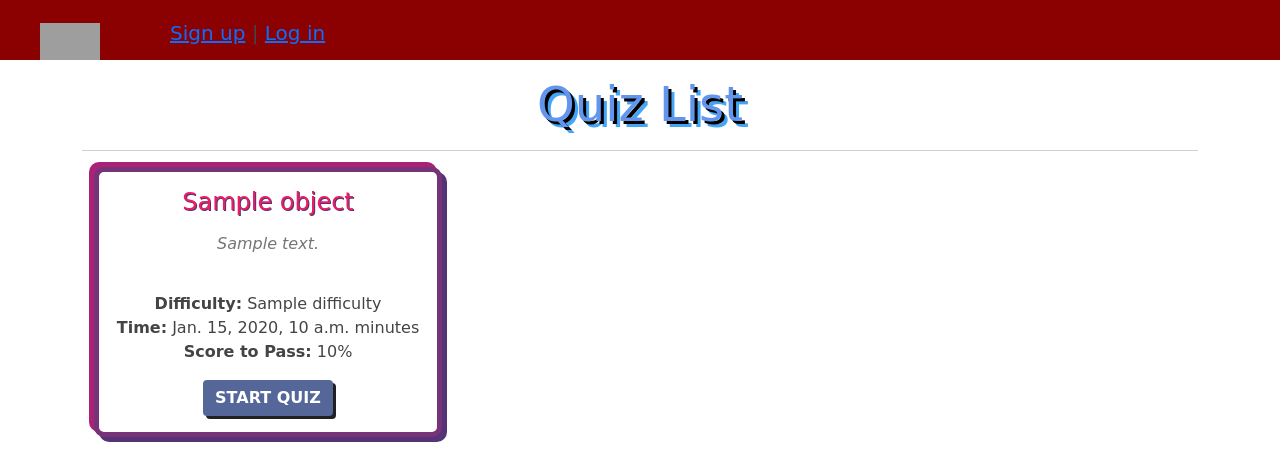
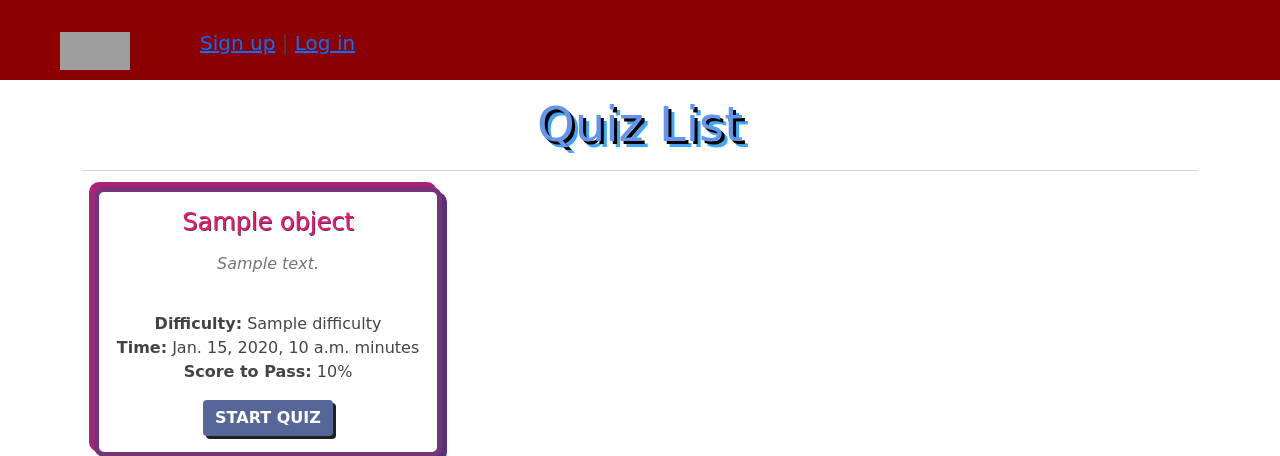
Before and after one commit to youngroma/Quiz-web-app, a Django app: template quizes/templates/quizes/main.html in a window 1280 px wide. Shown: the top 456 px of the page. Run offline with Django 3.2, Linux system fonts and the light colour scheme; the template is opened without the code that fills it: most values are stand-ins (such as "Sample title", 1, 10 or a date in 2020); grey boxes are pictures that could not be loaded.

Commit message:
changed styles for logo

```diff
--- a/static/style.css
+++ b/static/style.css
@@ -11,21 +11,20 @@ html, body {
 
 }
 
-.logo {
-	background: url('images/logo.png') no-repeat 10px 5px;
-	width: 70px;
-	height: 60px;
+.header {
+    background-color: darkred;
+    padding: 0 30px;
+    height: 80px;
+    display: flex;
+    align-items: center;
 }
 
-/*.row {*/
-/*    display: flex;*/
-/*    justify-content: center;
-/*    align-items: center;
-/*    height: 100vh;*/
-/*}*/
-
-.header {
-	background-color: darkred;
+.logo {
+    background: url('images/minilogo.png') no-repeat center;
+    background-size: contain;
+    width: 70px;
+    height: 60px;
+    list-style: none;
 }
 
 
```
